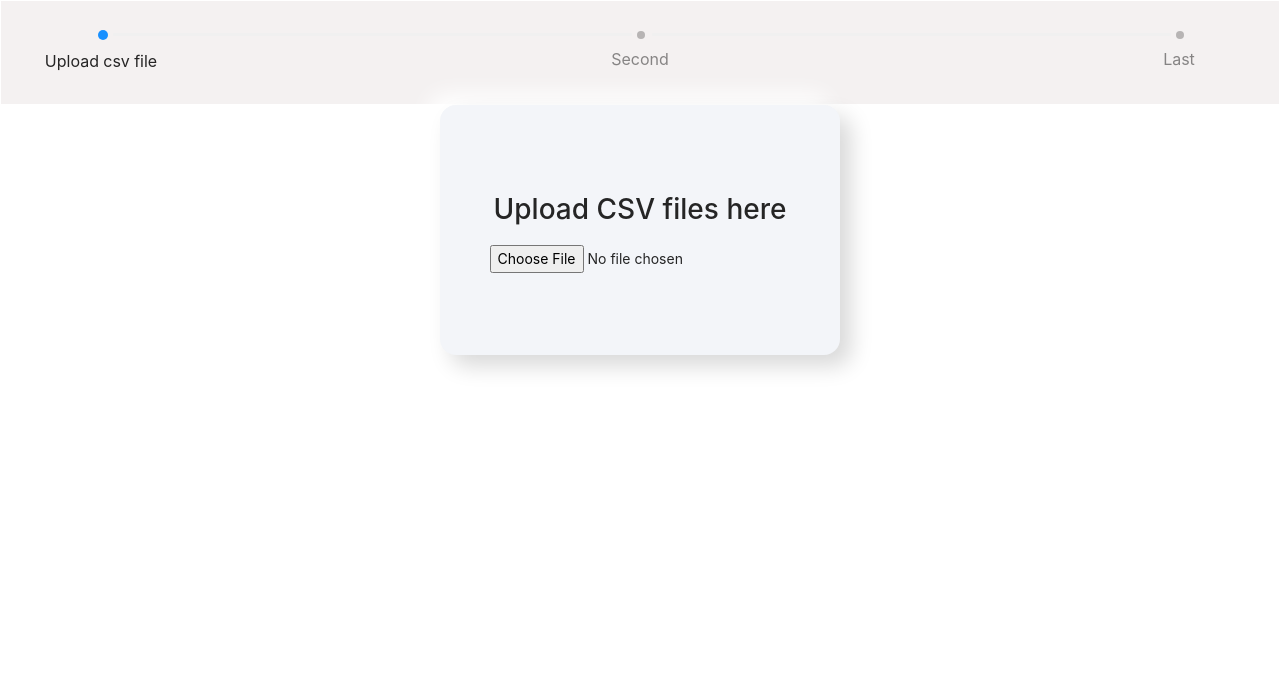
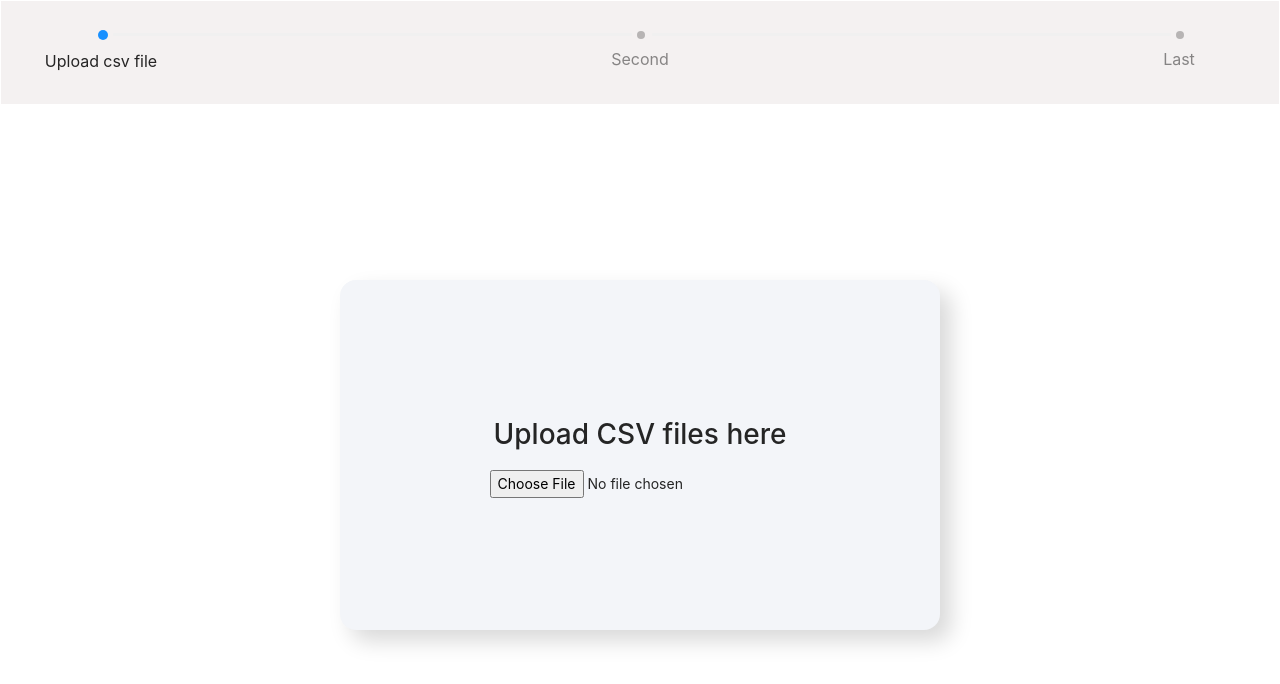
Before and after one commit to ashwin-sekar/TRINIT_Tech-savvy_DEV03, a React (Create React App) app in the folder client/: page / in a window 1280 px wide. Shown: the top 684 px of the page. Built offline with nearby package versions, Linux system fonts and the light colour scheme.

Commit message:
centered

```diff
--- a/client/src/App.css
+++ b/client/src/App.css
@@ -36,3 +36,7 @@
     transform: rotate(360deg);
   }
 }
+
+.steps-content {
+  height: 700px;
+}
--- a/client/src/components/UploadFile/style.css
+++ b/client/src/components/UploadFile/style.css
@@ -1,6 +1,6 @@
 .upload-card {
-  width: 400px;
-  height: 250px;
+  width: 600px;
+  height: 350px;
   border-radius: 1rem;
   padding: 1rem 1rem;
   font-family: -apple-system, BlinkMacSystemFont, "Segoe UI", Roboto, Oxygen,
--- a/client/src/pages/UploadCSV/style.css
+++ b/client/src/pages/UploadCSV/style.css
@@ -2,4 +2,5 @@
   display: flex;
   align-items: center;
   justify-content: center;
+  height: 100%;
 }
```
